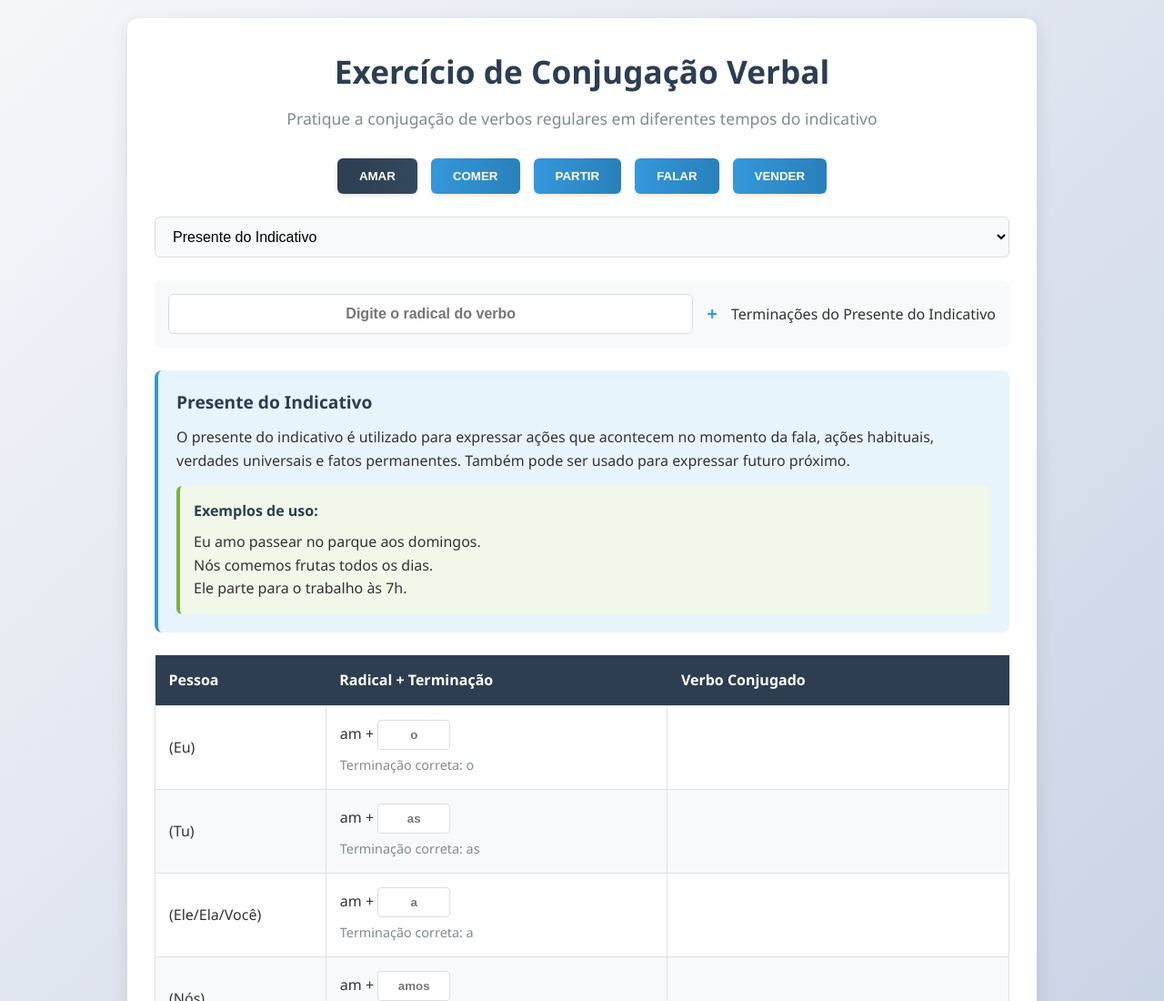
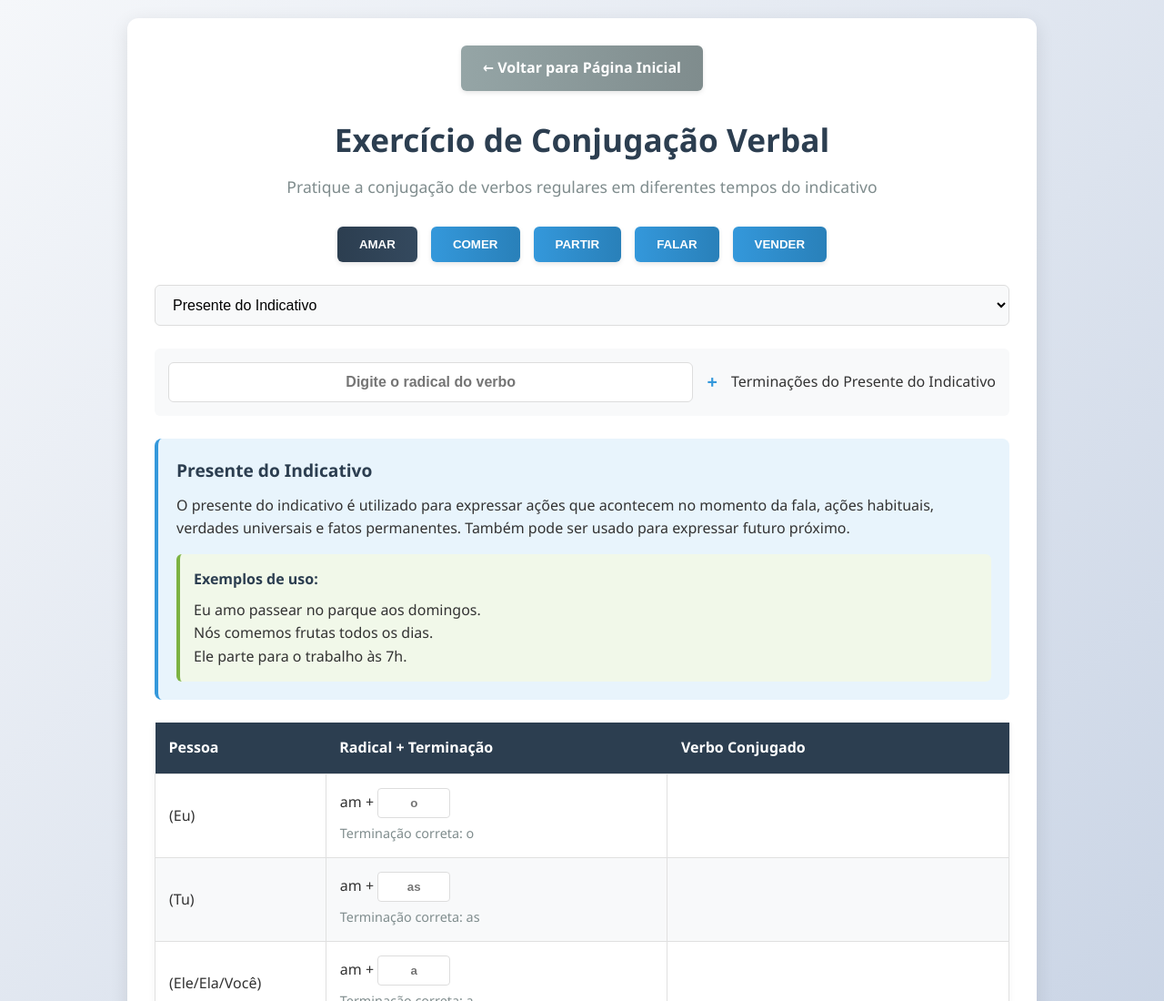
Before and after one commit to dadderiofraga/verbo1, a plain HTML site: page index.html in a window 1280 px wide. Shown: the top 1100 px of the page at 91% size. Drawn offline with Linux system fonts and the light colour scheme.

Commit message:
Update index.html

```diff
--- a/index.html
+++ b/index.html
@@ -27,6 +27,29 @@
             border-radius: 12px;
             padding: 30px;
             box-shadow: 0 5px 20px rgba(0,0,0,0.1);
+        }
+
+        .back-button-container {
+            text-align: center;
+            margin-bottom: 25px;
+        }
+
+        .back-button {
+            display: inline-block;
+            padding: 12px 24px;
+            background: linear-gradient(to right, #95a5a6, #7f8c8d);
+            color: white;
+            text-decoration: none;
+            border-radius: 6px;
+            font-weight: 600;
+            transition: all 0.3s;
+            box-shadow: 0 2px 5px rgba(0,0,0,0.1);
+        }
+
+        .back-button:hover {
+            transform: translateY(-2px);
+            box-shadow: 0 4px 8px rgba(0,0,0,0.15);
+            background: linear-gradient(to right, #7f8c8d, #6c7a7d);
         }
 
         h1 {
@@ -236,6 +259,11 @@
 </head>
 <body>
     <div class="container">
+        <!-- BOTÃO VOLTAR ADICIONADO AQUI -->
+        <div class="back-button-container">
+            <a href="https://dadderiofraga.github.io/" class="back-button">← Voltar para Página Inicial</a>
+        </div>
+
         <h1>Exercício de Conjugação Verbal</h1>
         <p class="subtitle">Pratique a conjugação de verbos regulares em diferentes tempos do indicativo</p>
 
```
